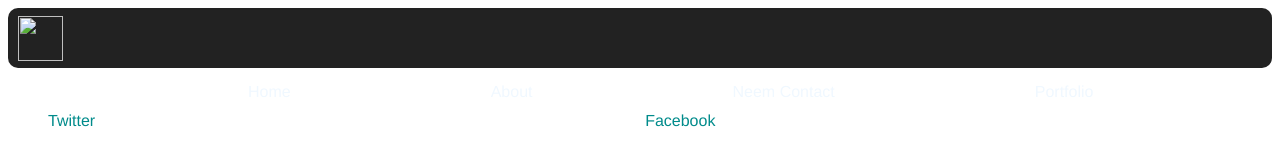
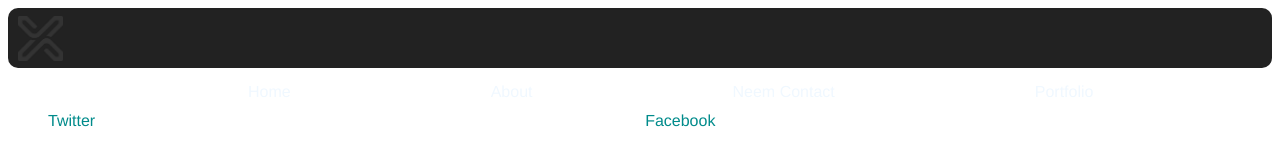
Before and after one commit to yufusguzel/yufusguzel, a plain HTML site: page neemcontact.html in a window 1280 px wide. Shown: the top 160 px of the page. Drawn offline with Linux system fonts and the light colour scheme.

Commit message:
Update neemcontact.html

```diff
--- a/neemcontact.html
+++ b/neemcontact.html
@@ -11,7 +11,7 @@
 	<div class="algemeen">
 
 <div class="top">
-	<div class="logo"><a href="index.html"><img src="img/X-Yusuf-RoundedCornersV1.png"></a></div>
+	<div class="logo"><a href="index.html"><img src="X-Yusuf-RoundedCornersV1.png"></a></div>
 	<div class="menu">
 
 		<ul>
```
